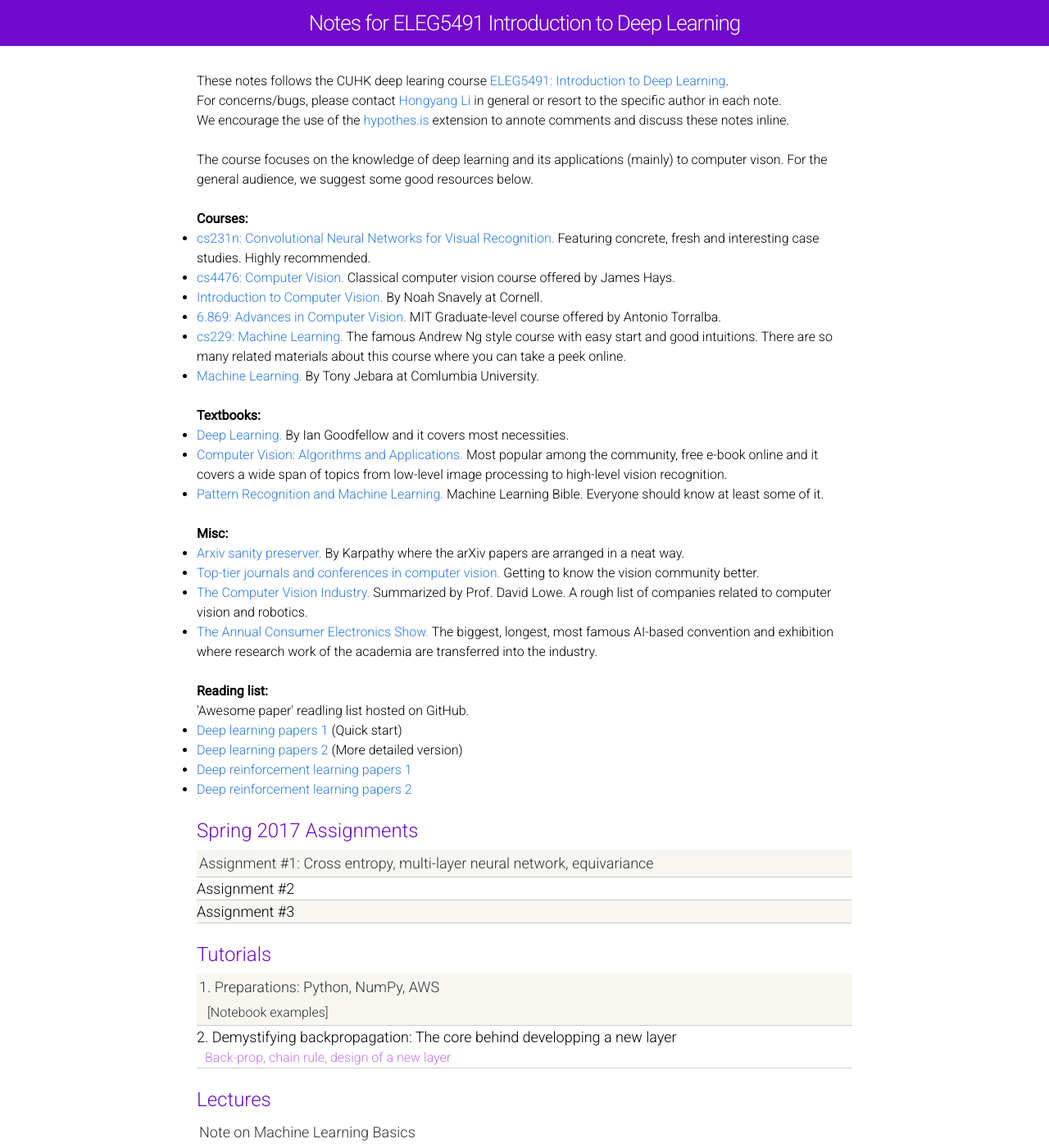
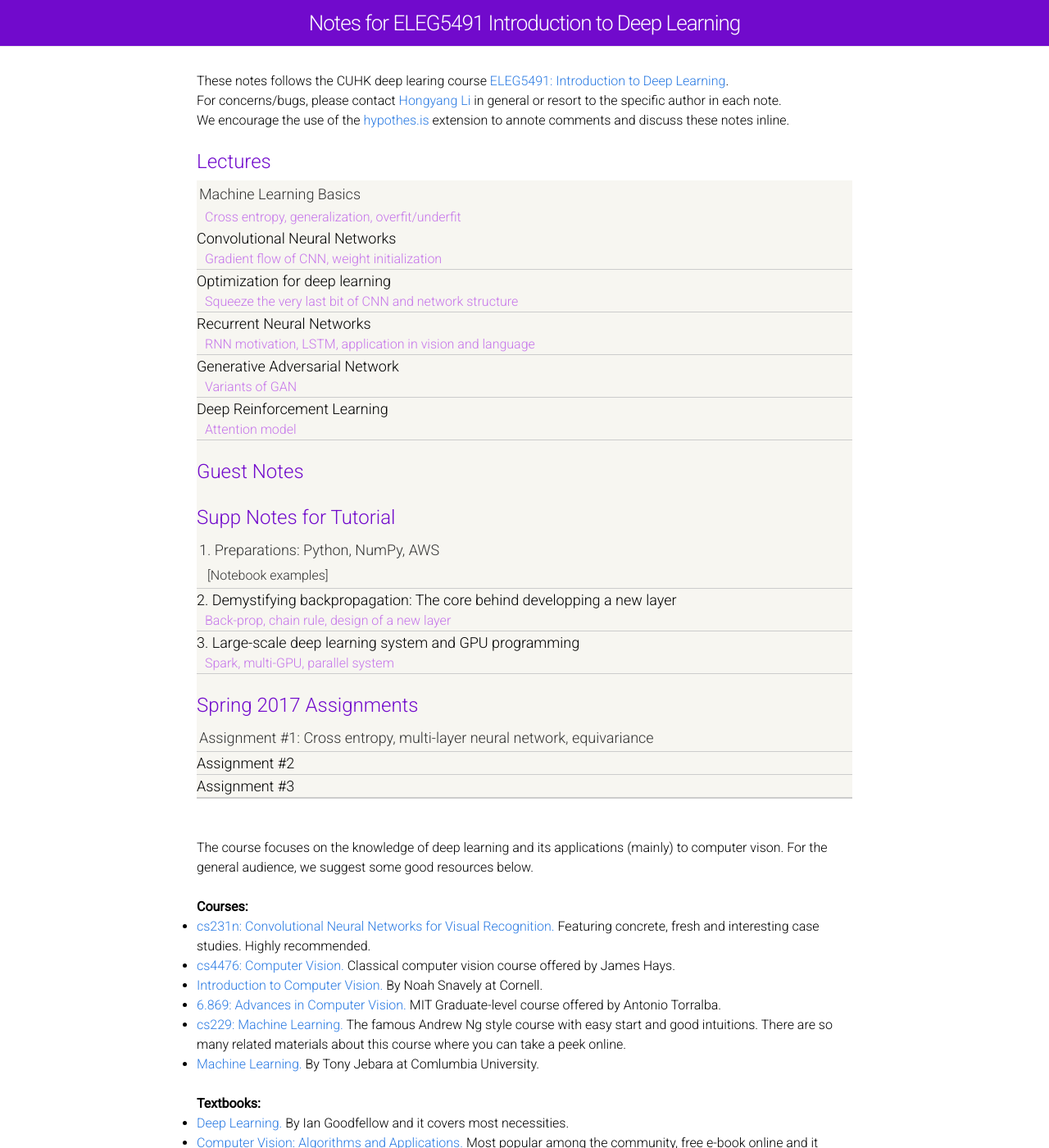
Before and after one commit to eleg5491/eleg5491.github.io, a Jekyll site: the page built from index.html, in a window 1280 px wide and 1400 px high. Shown: the whole window at 82% size. Built offline with Jekyll 4.4.1, drawn with Linux system fonts in a browser that asks for light colours; some of the changed text lies outside the part shown.

Commit message:
update the note

```diff
--- a/index.html
+++ b/index.html
@@ -9,6 +9,122 @@ layout: default
   For concerns/bugs, please contact <a href="http://www.ee.cuhk.edu.hk/~yangli">Hongyang Li </a> in general or resort to the specific author in each note.
   <br>
   We encourage the use of the <a href="https://hypothes.is/">hypothes.is</a> extension to annote comments and discuss these notes inline.
+</div>
+
+<div class="home">
+  <div class="materials-wrap">
+
+
+    <div class="module-header">Lectures</div>
+
+    <div class="materials-item">
+      <a href="ml_basics/">
+        Machine Learning Basics
+      </a>
+      <div class="kw">
+          Cross entropy, generalization, overfit/underfit
+    </div>
+
+    <div class="materials-item">
+      <!-- <a href="convolutional-networks/"> -->
+        Convolutional Neural Networks
+      </a>
+      <div class="kw">
+          Gradient flow of CNN, weight initialization
+      </div>
+    </div>
+
+    <div class="materials-item">
+      <!-- <a href="convolutional-networks/"> -->
+        Optimization for deep learning
+      </a>
+      <div class="kw">
+          Squeeze the very last bit of CNN and network structure
+      </div>
+    </div>
+
+    <div class="materials-item">
+      <!-- <a href="convolutional-networks/"> -->
+        Recurrent Neural Networks
+      </a>
+      <div class="kw">
+          RNN motivation, LSTM, application in vision and language
+      </div>
+    </div>
+
+
+    <div class="materials-item">
+      <!-- <a href="convolutional-networks/"> -->
+        Generative Adversarial Network
+      </a>
+      <div class="kw">
+          Variants of GAN
+      </div>
+    </div>
+
+    <div class="materials-item">
+      <!-- <a href="convolutional-networks/"> -->
+        Deep Reinforcement Learning
+      </a>
+      <div class="kw">
+          Attention model
+      </div>
+    </div>
+
+    <div class="module-header">Guest Notes</div>
+
+   <!-- hardcoding items here to force a specific order -->
+    <div class="module-header">Supp Notes for Tutorial</div>
+
+    <div class="materials-item">
+        <a href="http://dl.ee.cuhk.edu.hk/slides/tutorial-python-aws.pdf">1. Preparations: Python, NumPy, AWS</a>
+      <div class="kw">
+        <a href="http://nbviewer.jupyter.org/gist/Cysu/b45242c1e22311118d01dba4d8bf2c3a">[Notebook examples]</a>
+      </div>
+    </div>
+
+    <div class="materials-item">
+      <!-- <a href="classification/"> -->
+        2. Demystifying backpropagation: The core behind developping a new layer
+      </a>
+      <div class="kw">
+        Back-prop, chain rule, design of a new layer
+      </div>
+    </div>
+
+    <div class="materials-item">
+      <!-- <a href="classification/"> -->
+        3. Large-scale deep learning system and GPU programming
+      </a>
+      <div class="kw">
+        Spark, multi-GPU, parallel system
+      </div>
+    </div>
+
+    <div class="module-header">Spring 2017 Assignments</div>
+
+    <div class="materials-item">
+      <a href="http://dl.ee.cuhk.edu.hk/slides/homework1.pdf">
+        Assignment #1: Cross entropy, multi-layer neural network, equivariance
+      </a>
+    </div>
+
+    <div class="materials-item">
+      <!-- <a href="assignments2016/assignment1/"> -->
+        Assignment #2
+      </a>
+    </div>
+
+    <div class="materials-item">
+      <!-- <a href="assignments2016/assignment1/"> -->
+        Assignment #3
+      </a>
+    </div>
+
+  </div>
+</div>
+</div>
+
 
   <br>
   <br>
@@ -70,82 +186,3 @@ layout: default
     <li> <a href="https://github.com/junhyukoh/deep-reinforcement-learning-papers">Deep reinforcement learning papers 1</a></li>
   <li> <a href="https://github.com/muupan/deep-reinforcement-learning-papers">Deep reinforcement learning papers 2</a></li>
 </ul>
-
-</div>
-
-<div class="home">
-  <div class="materials-wrap">
-
-    <div class="module-header">Spring 2017 Assignments</div>
-
-    <div class="materials-item">
-      <a href="http://dl.ee.cuhk.edu.hk/slides/homework1.pdf">
-        Assignment #1: Cross entropy, multi-layer neural network, equivariance
-      </a>
-    </div>
-
-    <div class="materials-item">
-      <!-- <a href="assignments2016/assignment1/"> -->
-        Assignment #2
-      </a>
-    </div>
-
-    <div class="materials-item">
-      <!-- <a href="assignments2016/assignment1/"> -->
-        Assignment #3
-      </a>
-    </div>
-
-
-	 <!-- hardcoding items here to force a specific order -->
-    <div class="module-header">Tutorials</div>
-
-    <div class="materials-item">
-        <a href="http://dl.ee.cuhk.edu.hk/slides/tutorial-python-aws.pdf">1. Preparations: Python, NumPy, AWS</a>
-      <div class="kw">
-        <a href="http://nbviewer.jupyter.org/gist/Cysu/b45242c1e22311118d01dba4d8bf2c3a">[Notebook examples]</a>
-      </div>
-    </div>
-
-    <div class="materials-item">
-      <!-- <a href="classification/"> -->
-        2. Demystifying backpropagation: The core behind developping a new layer
-      </a>
-      <div class="kw">
-        Back-prop, chain rule, design of a new layer
-      </div>
-    </div>
-
-
-    <div class="module-header">Lectures</div>
-
-    <div class="materials-item">
-      <a href="ml_basics/">
-        Note on Machine Learning Basics
-      </a>
-      <div class="kw">
-          Cross entropy, generalization, overfit/underfit
-    </div>
-
-    <div class="materials-item">
-      <!-- <a href="convolutional-networks/"> -->
-        Convolutional Neural Networks: Architectures, Convolutional and Pooling Layers
-      </a>
-      <div class="kw">
-          Spatial arrangement, layer patterns, layer sizing patterns
-      </div>
-    </div>
-
-        <div class="materials-item">
-      <!-- <a href="convolutional-networks/"> -->
-        Recurrent Neural Networks
-      </a>
-      <div class="kw">
-          RNN motivation, LSTM, application in vision and language
-      </div>
-    </div>
-
-    <div class="module-header">Guest Notes</div>
-
-  </div>
-</div>
```
Also changed, not shown: backprop.md (+23 -1 lines), 1 other file.
